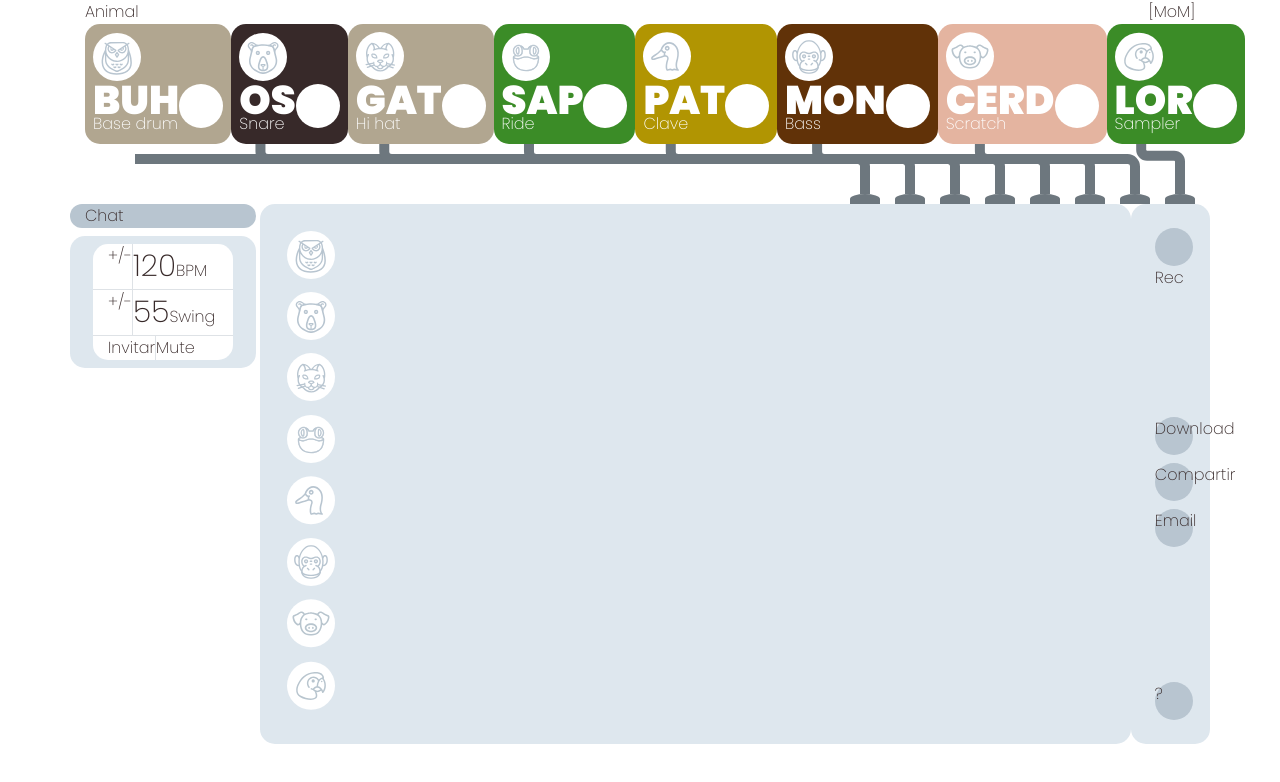
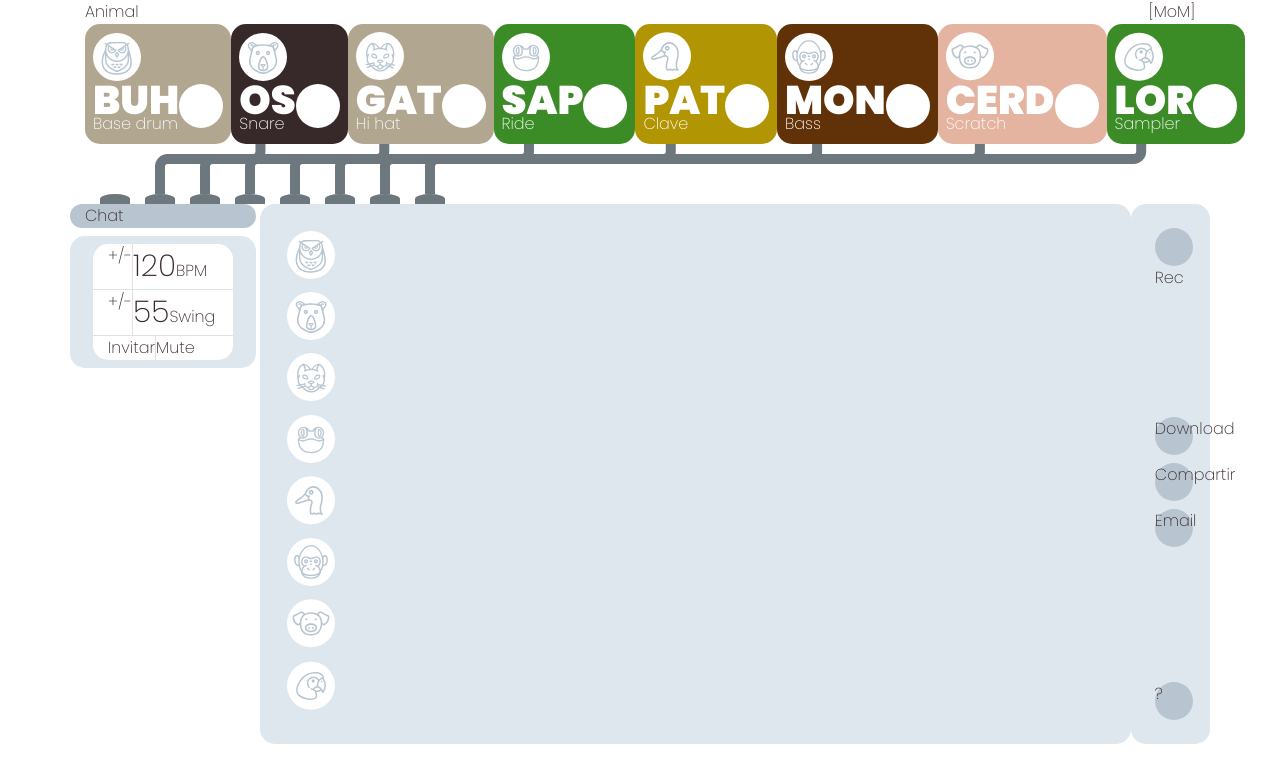
Before and after one commit to joshi4/animal, a plain HTML site: page index.html in a window 1280 px wide. Drawn offline with nearby package versions, Linux system fonts and the light colour scheme; a script that the page names is missing.

Commit message:
audio cables

```diff
--- a/index.html
+++ b/index.html
@@ -193,8 +193,8 @@
 
     <!-- instrumentos end -->
 
-      <div id="cables" class="col-md-12 d-flex">
-        <div id="outer" class="w-100  d-flex flex-row justify-content-end">
+      <div id="cables" class="col-md-12 pr-5 d-flex">
+        <div id="outer" class="d-flex flex-row justify-content-end">
         <div id="inlet1"></div>
         <div id="inlet2"></div>
         <div id="inlet3"></div>
--- a/style.css
+++ b/style.css
@@ -191,8 +191,6 @@ html {
 	opacity: 1;
 }
 
-#outer {
-}
 #inlet1, #inlet2, #inlet3, #inlet4, #inlet5, #inlet6, #inlet7, #inlet8 {
 	width:30px;
 	height: 10px;
```
